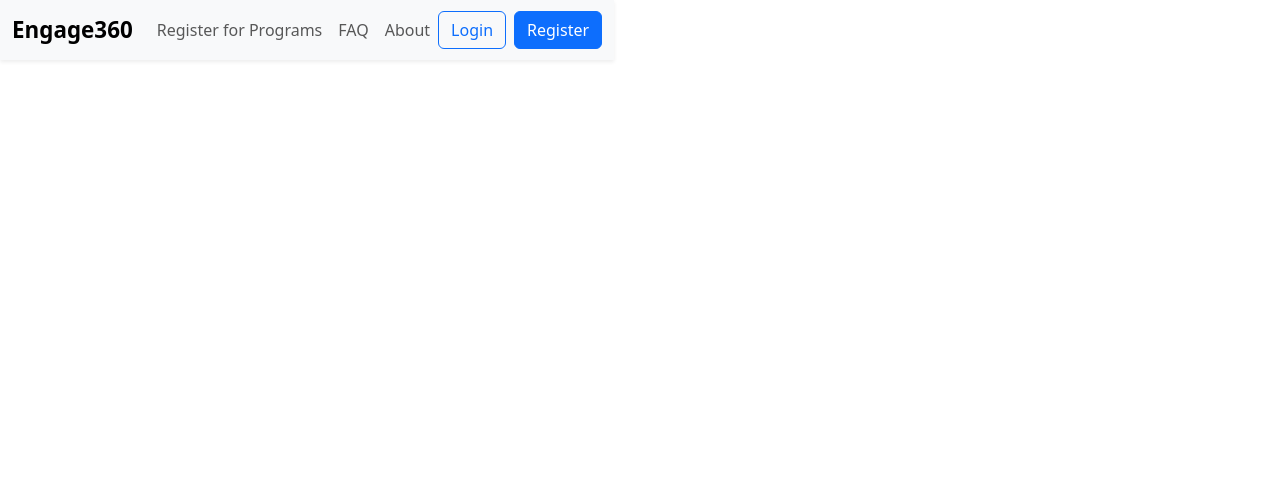
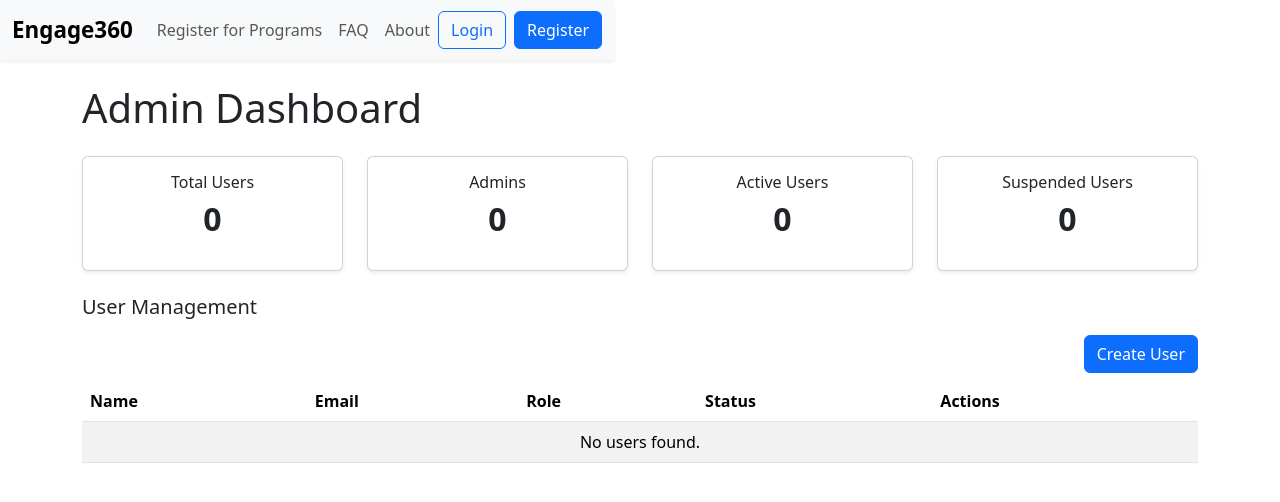
Before and after one commit to snat0022/Engage360, a Vue app in the folder Engage360/: page /admin in a window 1280 px wide. Shown: the top 502 px of the page. Built offline with nearby package versions, Linux system fonts and the light colour scheme.

Commit message:
update in AdminPage

```diff
--- a/Engage360/src/router/index.js
+++ b/Engage360/src/router/index.js
@@ -5,6 +5,7 @@ import FAQ from '../views/FAQ.vue'
 import Login from '../views/Login.vue'
 import Register from '../views/Register.vue'
 import AboutView from '../views/AboutView.vue'
+import AdminView from '../views/AdminView.vue'
 
 
 const routes = [
@@ -39,6 +40,12 @@ const routes = [
     name: 'Register',
     component: Register,
   },
+
+  {
+  path: '/admin',
+  name: 'Admin',
+  component: AdminView,
+  }
 ]
 
 const router = createRouter({
--- a/Engage360/src/views/AboutView.vue
+++ b/Engage360/src/views/AboutView.vue
@@ -1,11 +1,62 @@
 <template>
-  <section>
-    <h2>About Our Library</h2>
-    <p>Welcome to our digital library! We’re dedicated to providing a vast collection of books and resources to our community.</p>
-    <hr />
+  <section class="about-section py-5 bg-light text-dark">
+    <div class="container">
+      <div class="text-center mb-5">
+        <h2 class="display-5 fw-bold">About Engage360</h2>
+        <p class="lead mx-auto" style="max-width: 700px;">
+          Engage360 is a non-profit organization empowering communities through accessible and inclusive sports programs.
+          Our mission is to improve physical and mental wellbeing, foster connection, and break down social barriers.
+        </p>
+      </div>
+
+      <div class="row g-4">
+        <div class="col-md-4">
+          <div class="card h-100 shadow-sm border-0">
+            <div class="card-body text-center">
+              <div class="display-6 mb-3">🤝</div>
+              <h5 class="card-title fw-bold">Community First</h5>
+              <p class="card-text">We collaborate with local partners to make sure our programs reflect real community needs and priorities.</p>
+            </div>
+          </div>
+        </div>
+
+        <div class="col-md-4">
+          <div class="card h-100 shadow-sm border-0">
+            <div class="card-body text-center">
+              <div class="display-6 mb-3">🌱</div>
+              <h5 class="card-title fw-bold">Growth & Wellbeing</h5>
+              <p class="card-text">We support holistic development — physical health, mental wellbeing, confidence, and connection.</p>
+            </div>
+          </div>
+        </div>
+
+        <div class="col-md-4">
+          <div class="card h-100 shadow-sm border-0">
+            <div class="card-body text-center">
+              <div class="display-6 mb-3">🎯</div>
+              <h5 class="card-title fw-bold">Accessible for All</h5>
+              <p class="card-text">We work to eliminate barriers to participation, including cost, location, language, and ability.</p>
+            </div>
+          </div>
+        </div>
+      </div>
+
+      <div class="text-center mt-5">
+        <RouterLink to="/form" class="btn btn-primary btn-lg">Join Us Today</RouterLink>
+      </div>
+    </div>
   </section>
 </template>
 
 <style scoped>
-h2 { font-size: 1.6rem; }
+.about-section {
+  background: linear-gradient(180deg, #f8fafc 0%, #eef2f7 100%);
+}
+.card {
+  transition: transform 0.2s ease, box-shadow 0.2s ease;
+}
+.card:hover {
+  transform: translateY(-5px);
+  box-shadow: 0 10px 25px rgba(0, 0, 0, 0.08);
+}
 </style>
--- a/Engage360/src/views/AdminView.vue
+++ b/Engage360/src/views/AdminView.vue
@@ -1,69 +1,129 @@
 <template>
-    <div class="admin-view">
-        <h1>Admin Dashboard</h1>
-        <section>
-            <h2>User Management</h2>
-            <button @click="addUser">Add User</button>
-            <ul>
-                <li v-for="user in users" :key="user.id">
-                    {{ user.name }} - {{ user.role }}
-                    <button @click="editUser(user)">Edit</button>
-                    <button @click="deleteUser(user.id)">Delete</button>
-                </li>
-            </ul>
-        </section>
-        <section>
-            <h2>System Stats</h2>
-            <p>Total Users: {{ users.length }}</p>
-            <p>Active Sessions: {{ stats.activeSessions }}</p>
-        </section>
+  <div class="container py-4">
+    <h1 class="mb-4">Admin Dashboard</h1>
+
+    <!-- Stats Panel -->
+    <div class="row mb-4">
+      <div class="col-md-3" v-for="(stat, key) in stats" :key="key">
+        <div class="card text-center shadow-sm">
+          <div class="card-body">
+            <h5 class="card-title">{{ stat.label }}</h5>
+            <p class="display-6 fw-bold">{{ stat.value }}</p>
+          </div>
+        </div>
+      </div>
     </div>
+
+    <!-- User Table -->
+    <h5 class="mb-3">User Management</h5>
+    <div class="d-flex justify-content-end mb-2">
+      <button class="btn btn-primary" @click="createDummyUser">Create User</button>
+    </div>
+    <table class="table table-striped">
+      <thead>
+        <tr>
+          <th>Name</th>
+          <th>Email</th>
+          <th>Role</th>
+          <th>Status</th>
+          <th>Actions</th>
+        </tr>
+      </thead>
+      <tbody>
+        <tr v-if="users.length === 0">
+          <td colspan="5" class="text-center">No users found.</td>
+        </tr>
+        <tr v-for="(user, index) in users" :key="index">
+          <td>{{ user.name }}</td>
+          <td>{{ user.email }}</td>
+          <td>{{ user.role }}</td>
+          <td>
+            <span :class="user.status === 'active' ? 'text-success' : 'text-danger'">
+              {{ user.status }}
+            </span>
+          </td>
+          <td>
+            <button class="btn btn-sm btn-outline-danger me-1" @click="deleteUser(index)">Delete</button>
+            <button class="btn btn-sm btn-outline-secondary me-1" @click="toggleStatus(index)">
+              {{ user.status === 'active' ? 'Suspend' : 'Activate' }}
+            </button>
+          </td>
+        </tr>
+      </tbody>
+    </table>
+  </div>
 </template>
 
-<script>
-export default {
-    name: 'AdminView',
-    data() {
-        return {
-            users: [
-                { id: 1, name: 'Alice', role: 'Admin' },
-                { id: 2, name: 'Bob', role: 'Editor' },
-                { id: 3, name: 'Charlie', role: 'Viewer' }
-            ],
-            stats: {
-                activeSessions: 5
-            }
-        };
+<script setup>
+import { ref, computed, onMounted } from 'vue'
+
+const users = ref([])
+
+const loadUsers = () => {
+  const stored = localStorage.getItem('vue-auth-users')
+  users.value = stored ? JSON.parse(stored) : []
+}
+
+const saveUsers = () => {
+  localStorage.setItem('vue-auth-users', JSON.stringify(users.value))
+}
+
+const deleteUser = (index) => {
+  if (confirm('Are you sure you want to delete this user?')) {
+    users.value.splice(index, 1)
+    saveUsers()
+  }
+}
+
+const toggleStatus = (index) => {
+  const user = users.value[index]
+  user.status = user.status === 'active' ? 'suspended' : 'active'
+  saveUsers()
+}
+
+const createDummyUser = () => {
+  const newUser = {
+    name: 'New User',
+    email: `user${users.value.length + 1}@mail.com`,
+    password: '123456',
+    role: 'user',
+    status: 'active'
+  }
+  users.value.push(newUser)
+  saveUsers()
+}
+
+const stats = computed(() => {
+  return {
+    total: { label: 'Total Users', value: users.value.length },
+    admins: {
+      label: 'Admins',
+      value: users.value.filter(u => u.role === 'admin').length
     },
-    methods: {
-        addUser() {
-            // Sample logic for adding a user
-            const newId = this.users.length + 1;
-            this.users.push({ id: newId, name: `User${newId}`, role: 'Viewer' });
-        },
-        editUser(user) {
-            // Sample logic for editing a user
-            alert(`Edit user: ${user.name}`);
-        },
-        deleteUser(id) {
-            this.users = this.users.filter(user => user.id !== id);
-        }
+    active: {
+      label: 'Active Users',
+      value: users.value.filter(u => u.status === 'active').length
+    },
+    suspended: {
+      label: 'Suspended Users',
+      value: users.value.filter(u => u.status === 'suspended').length
     }
-};
+  }
+})
+
+onMounted(() => {
+  loadUsers()
+})
 </script>
 
 <style scoped>
-.admin-view {
-    max-width: 600px;
-    margin: 2rem auto;
-    padding: 2rem;
-    background: #f9f9f9;
-    border-radius: 8px;
+.card-title {
+  font-size: 1rem;
 }
-h1, h2 {
-    color: #333;
+.display-6 {
+  font-size: 2rem;
 }
-button {
-    margin-left: 8px;
+.table td, .table th {
+  vertical-align: middle;
 }
 </style>
```
